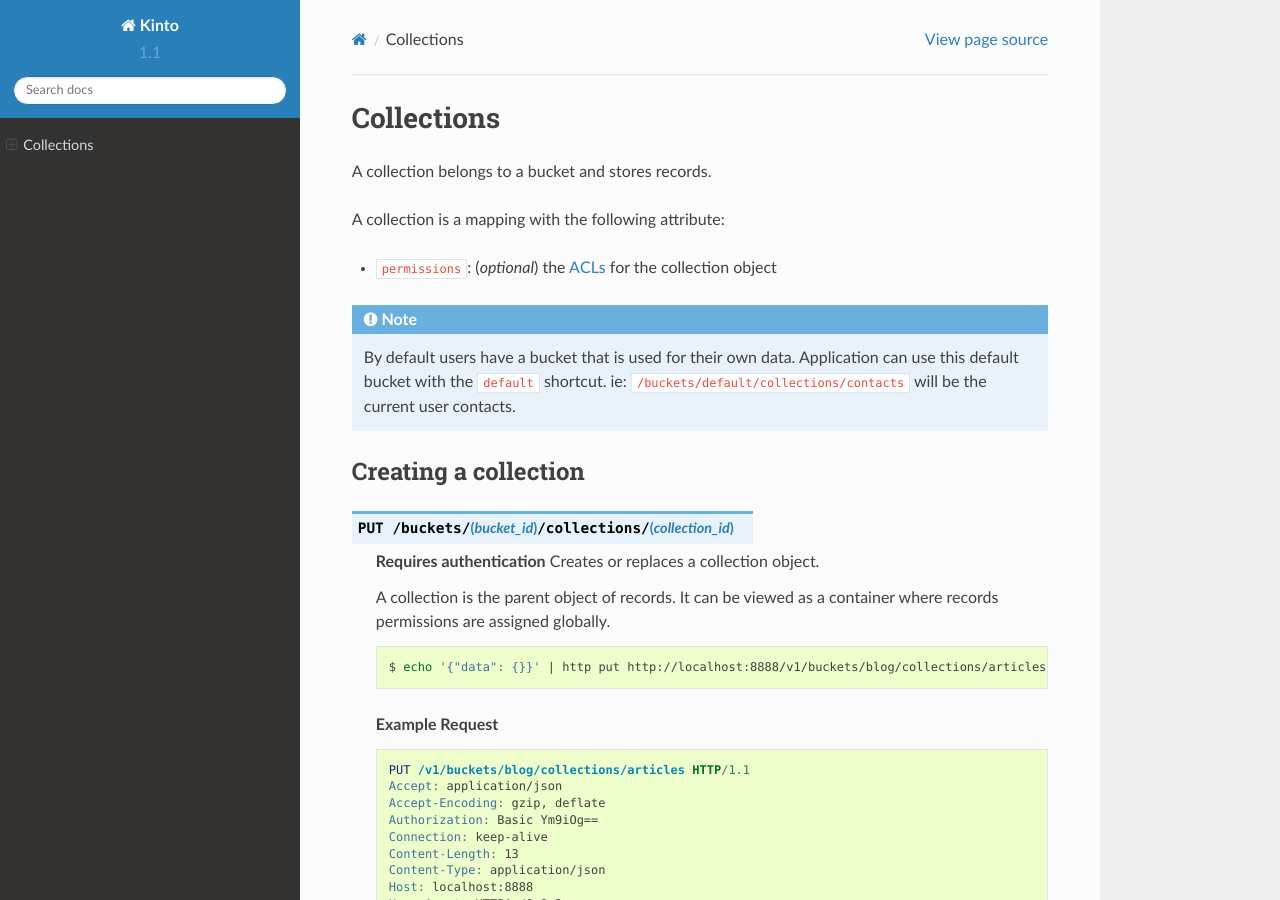
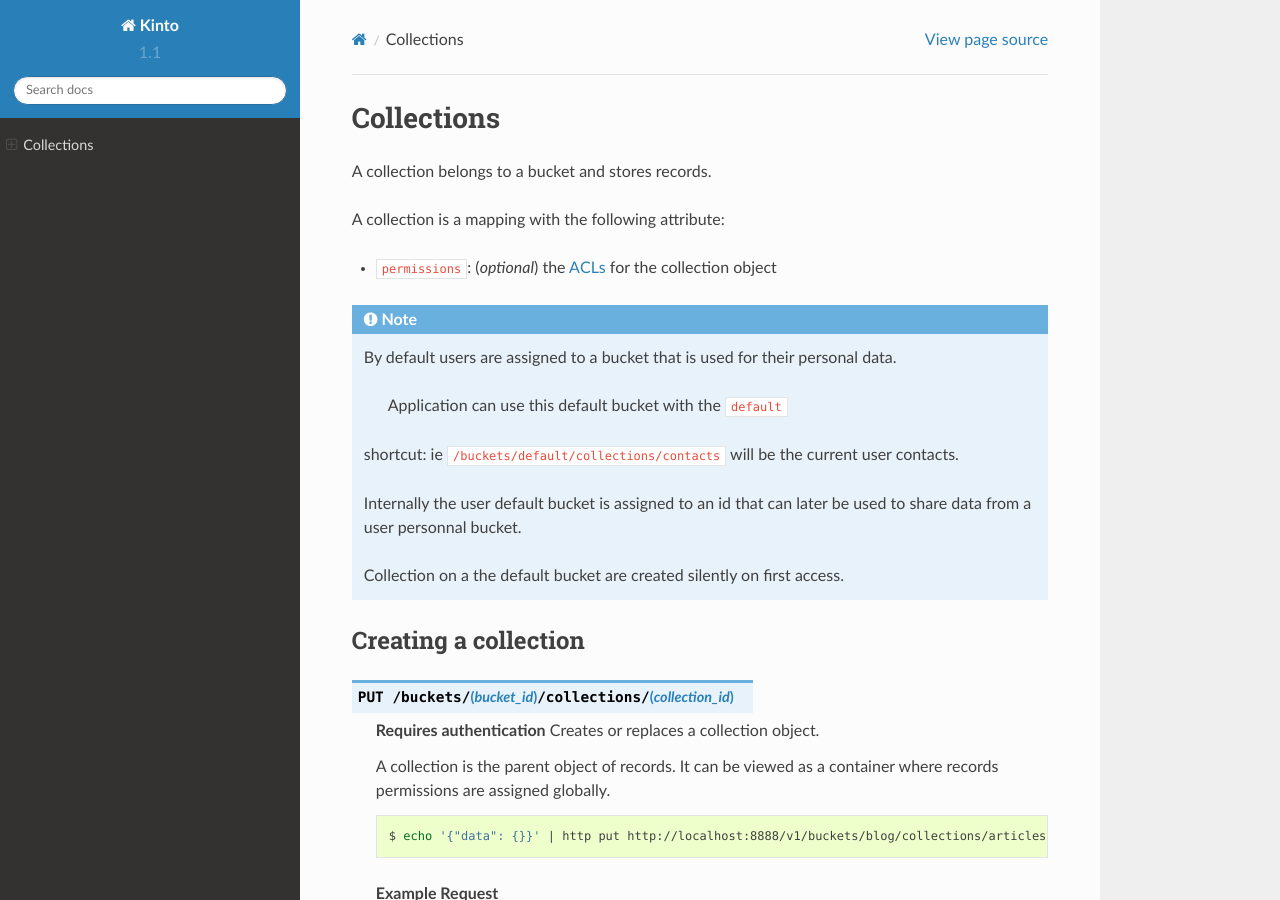
Before and after one commit to Kinto/kinto, a Sphinx documentation site: the page built from docs/api/collections.rst, in a window 1280 px wide and 900 px high. Built offline with Sphinx 7.4.7 and the Read the Docs theme 2.0.0, drawn with Linux system fonts in a browser that asks for light colours.

Commit message:
@ametaireau review.

```diff
--- a/docs/api/collections.rst
+++ b/docs/api/collections.rst
@@ -11,10 +11,17 @@ A collection is a mapping with the following attribute:
 
 .. note::
 
-    By default users have a bucket that is used for their own data.
-    Application can use this default bucket with the ``default`` shortcut.
-    ie: ``/buckets/default/collections/contacts`` will be the current
-    user contacts.
+    By default users are assigned to a bucket that is used for their
+    personal data.
+
+	Application can use this default bucket with the ``default``
+    shortcut: ie ``/buckets/default/collections/contacts`` will be
+    the current user contacts.
+
+    Internally the user default bucket is assigned to an id that can
+    later be used to share data from a user personnal bucket.
+
+    Collection on a the default bucket are created silently on first access.
 
 
 Creating a collection
```
Also changed, not shown: 1 other file.
